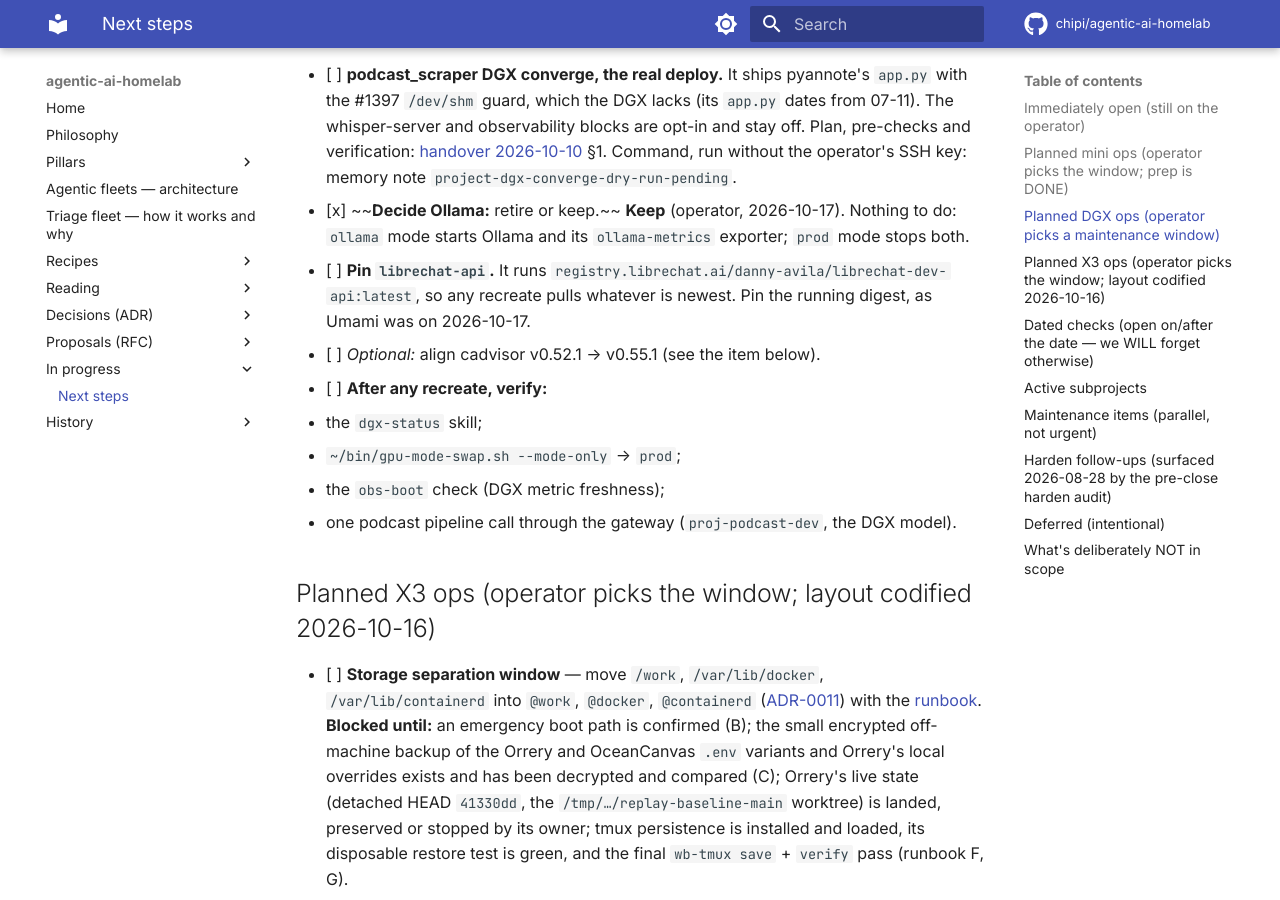
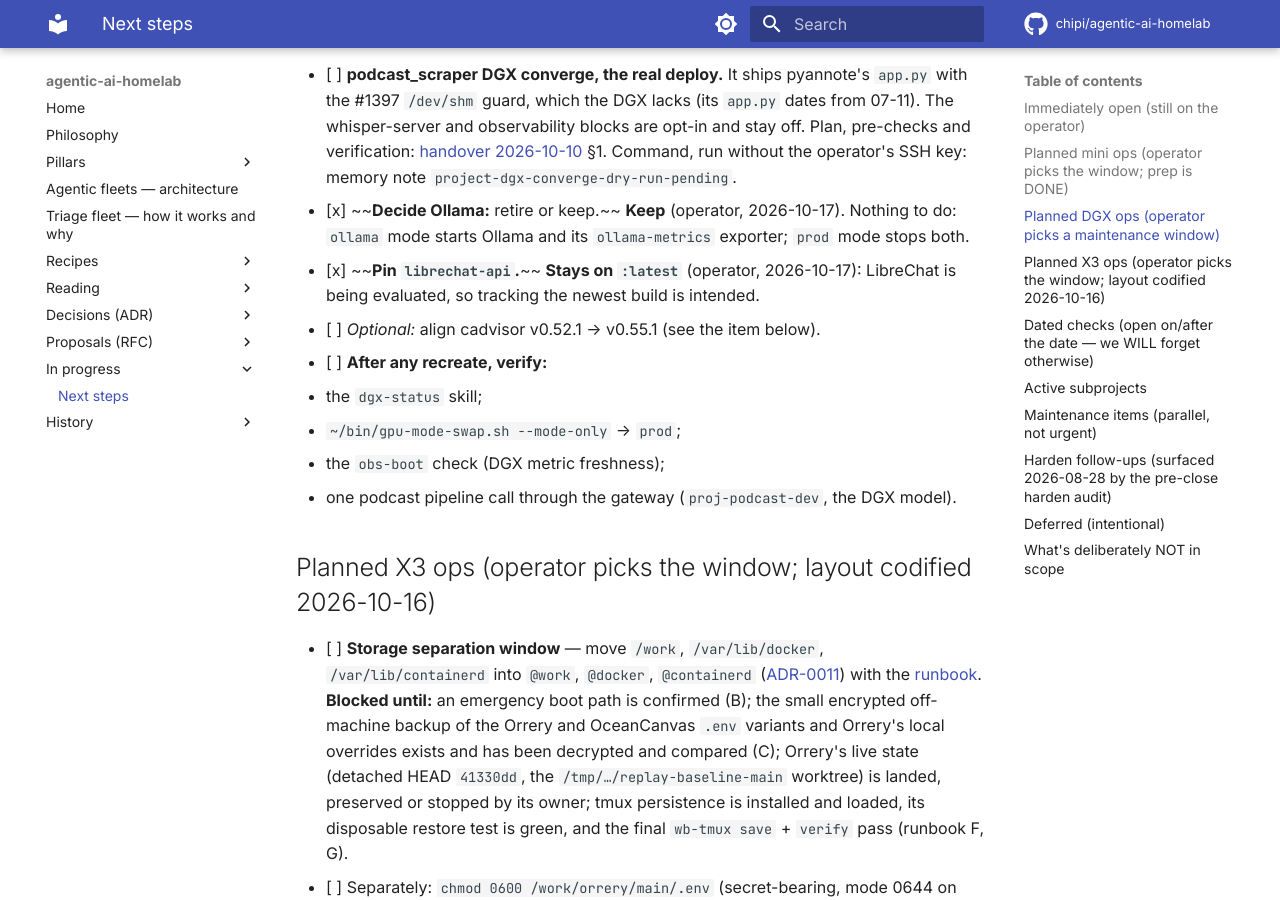
Before and after one commit to chipi/agentic-ai-homelab, an MkDocs documentation site: the page built from docs/wip/NEXT_STEPS.md, in a window 1280 px wide and 900 px high, scrolled down 2044 px. Built offline with MkDocs 1.6.1 and Material for MkDocs 9.7.7, drawn with Linux system fonts in a browser that asks for light colours; comment, search, counter and statistics services are not loaded.

Commit message:
docs(wip): DGX window — librechat stays on :latest while it's evaluated
Co-Authored-By: Claude Opus 5.5 <noreply@anthropic.com>
Claude-Session: https://claude.ai/code/session_01MNRUHvgAHLZHoptNTkjS1c

```diff
--- a/docs/wip/NEXT_STEPS.md
+++ b/docs/wip/NEXT_STEPS.md
@@ -87,8 +87,8 @@ checkout look dirty and hid how far behind it was.
       operator's SSH key: memory note `project-dgx-converge-dry-run-pending`.
 - [x] ~~**Decide Ollama:** retire or keep.~~ **Keep** (operator, 2026-10-17). Nothing to do:
       `ollama` mode starts Ollama and its `ollama-metrics` exporter; `prod` mode stops both.
-- [ ] **Pin `librechat-api`.** It runs `registry.librechat.ai/danny-avila/librechat-dev-api:latest`,
-      so any recreate pulls whatever is newest. Pin the running digest, as Umami was on 2026-10-17.
+- [x] ~~**Pin `librechat-api`.**~~ **Stays on `:latest`** (operator, 2026-10-17): LibreChat is
+      being evaluated, so tracking the newest build is intended.
 - [ ] *Optional:* align cadvisor v0.52.1 → v0.55.1 (see the item below).
 - [ ] **After any recreate, verify:**
   - the `dgx-status` skill;
```
